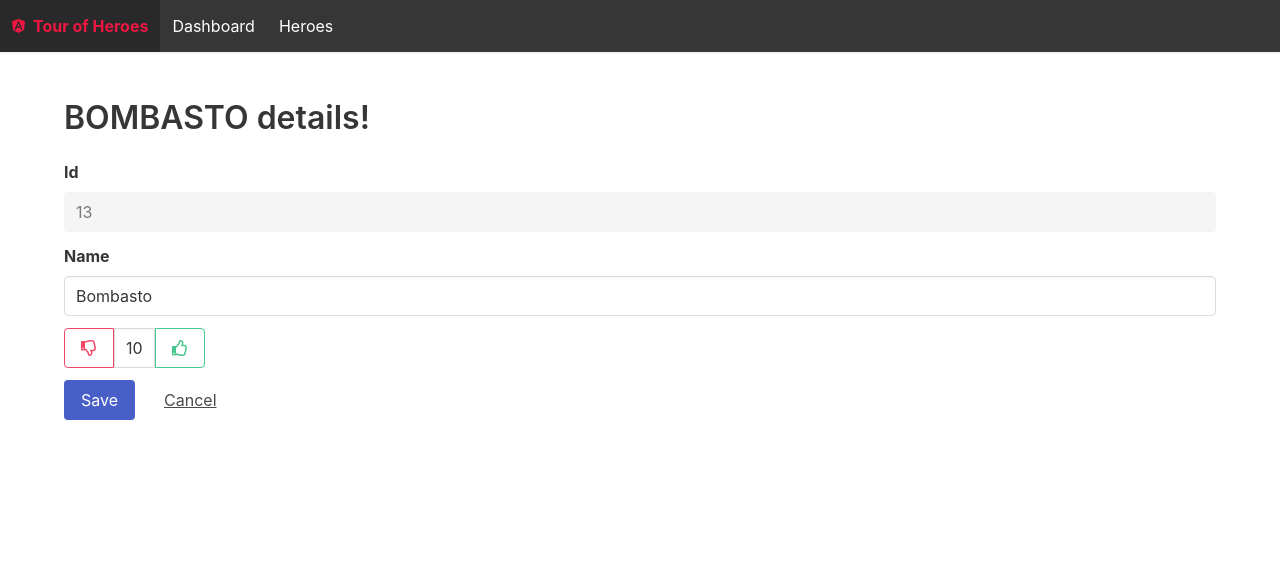
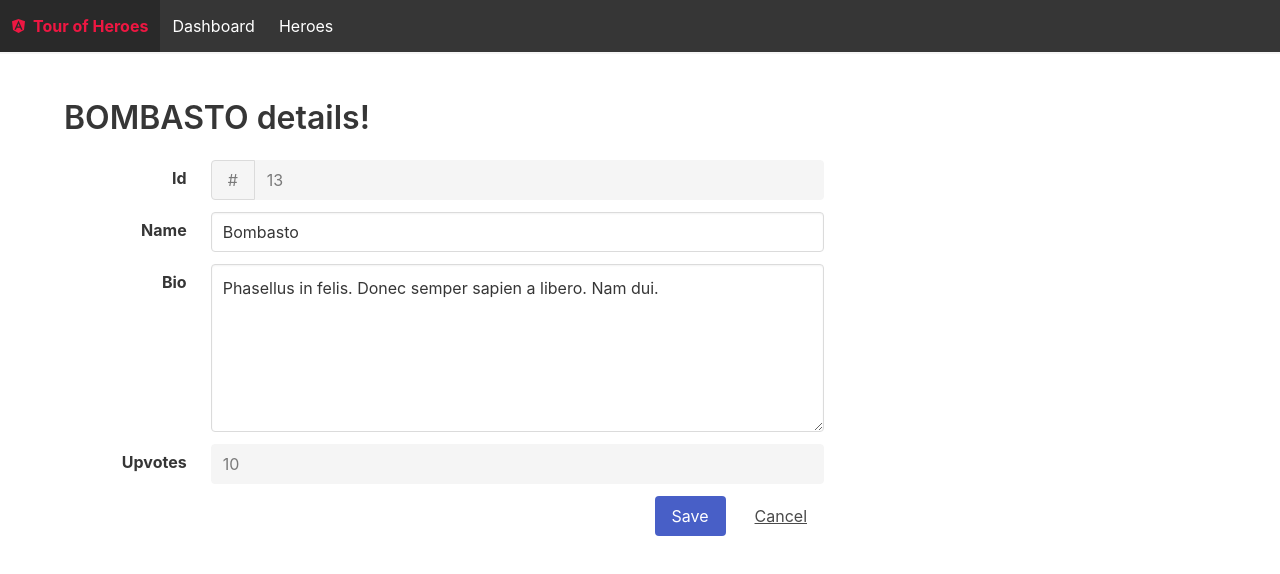
Before and after one commit to ajkl2533/tour-of-heroes, an Angular app: page /detail/13 in a window 1280 px wide. Shown: the top 574 px of the page. Built offline with nearby package versions, Linux system fonts and the light colour scheme.

Commit message:
Update - reformat hero detail component

```diff
--- a/src/app/components/hero/hero-details.component.html
+++ b/src/app/components/hero/hero-details.component.html
@@ -1,36 +1,71 @@
 <div class="columns">
-  <div class="column">
+  <div class="column is-8">
     <form *ngIf="hero" #heroDetailForm="ngForm">
       <h2 class="title">{{ hero.name | uppercase }} details!</h2>
-      <div class=field>
-        <label class="label">Id</label>
-        <div class="control">
-            <input type="text" disabled value="{{ hero.id }}" name="id" class="input">
+
+      <div class="field is-horizontal">
+        <div class="field-label is-normal">
+          <label class="label">Id</label>
+        </div>
+        <div class="field-body">
+          <div class="field is-expanded">
+            <div class="field has-addons">
+              <p class="control">
+                <a class="button is-static">
+                  #
+                </a>
+              </p>
+              <p class="control is-expanded">
+                  <input type="text" disabled value="{{ hero.id }}" name="id" class="input">
+              </p>
+            </div>
+          </div>
         </div>
       </div>
-      <div class="field">
-        <label for="name" class="label">Name</label>
-        <div class="control">
-          <input type="text" class="input" id="name" name="name" placeholder="name" required [(ngModel)]="hero.name" #name="ngModel" [class.is-danger]="name.invalid && name.touched">
+
+      <div class="field is-horizontal">
+        <div class="field-label is-normal">
+          <label for="name" class="label">Name</label>
         </div>
-        <p class="help is-danger" *ngIf="name.errors && (name.dirty || name.touched)">
-          <span>Name is required!</span>
-        </p>
+        <div class="field-body">
+          <div class="field">
+            <div class="control">
+                <input type="text" class="input" id="name" name="name" placeholder="Hero name" required [(ngModel)]="hero.name" #name="ngModel" [class.is-danger]="name.invalid && name.touched">
+            </div>
+            <p class="help is-danger" *ngIf="name.errors && (name.dirty || name.touched)">
+              Name is required!
+            </p>
+          </div>
+        </div>
       </div>
 
-      <div class="field has-addons">
-        <p class="control">
-          <a (click)="downvoteHero()" class="button is-outlined is-danger"><span class="far fa-thumbs-down"></span></a>
-        </p>
-        <p class="control">
-          <span class="input has-text-centered">{{ hero.upvotes }}</span>
-        </p>
-        <p class="control">
-            <a (click)="upvoteHero()" class="button is-outlined is-success"><span class="far fa-thumbs-up"></span></a>
-        </p>
+      <div class="field is-horizontal">
+        <div class="field-label is-normal">
+          <label for="bio" class="label">Bio</label>
+        </div>
+        <div class="field-body">
+          <div class="field">
+            <div class="control">
+              <textarea class="textarea" id="bio" name="bio" placeholder="Hero bio" [(ngModel)]="hero.bio" rows="6"></textarea>
+            </div>
+          </div>
+        </div>
       </div>
 
-      <div class="field is-grouped">
+      <div class="field is-horizontal">
+        <div class="field-label is-normal">
+          <label for="name" class="label">Upvotes</label>
+        </div>
+        <div class="field-body">
+          <div class="field">
+            <div class="control">
+              <input type="number" class="input" id="upvote" name="upvotes" placeholder="Hero upvotes" value="{{ hero.upvotes }}" disabled>
+            </div>
+          </div>
+        </div>
+      </div>
+
+      <div class="field is-grouped is-grouped-right">
           <div class="control">
             <button class="button is-link" [disabled]="!heroDetailForm.form.valid" (click)="saveHero()">Save</button>
           </div>
```
